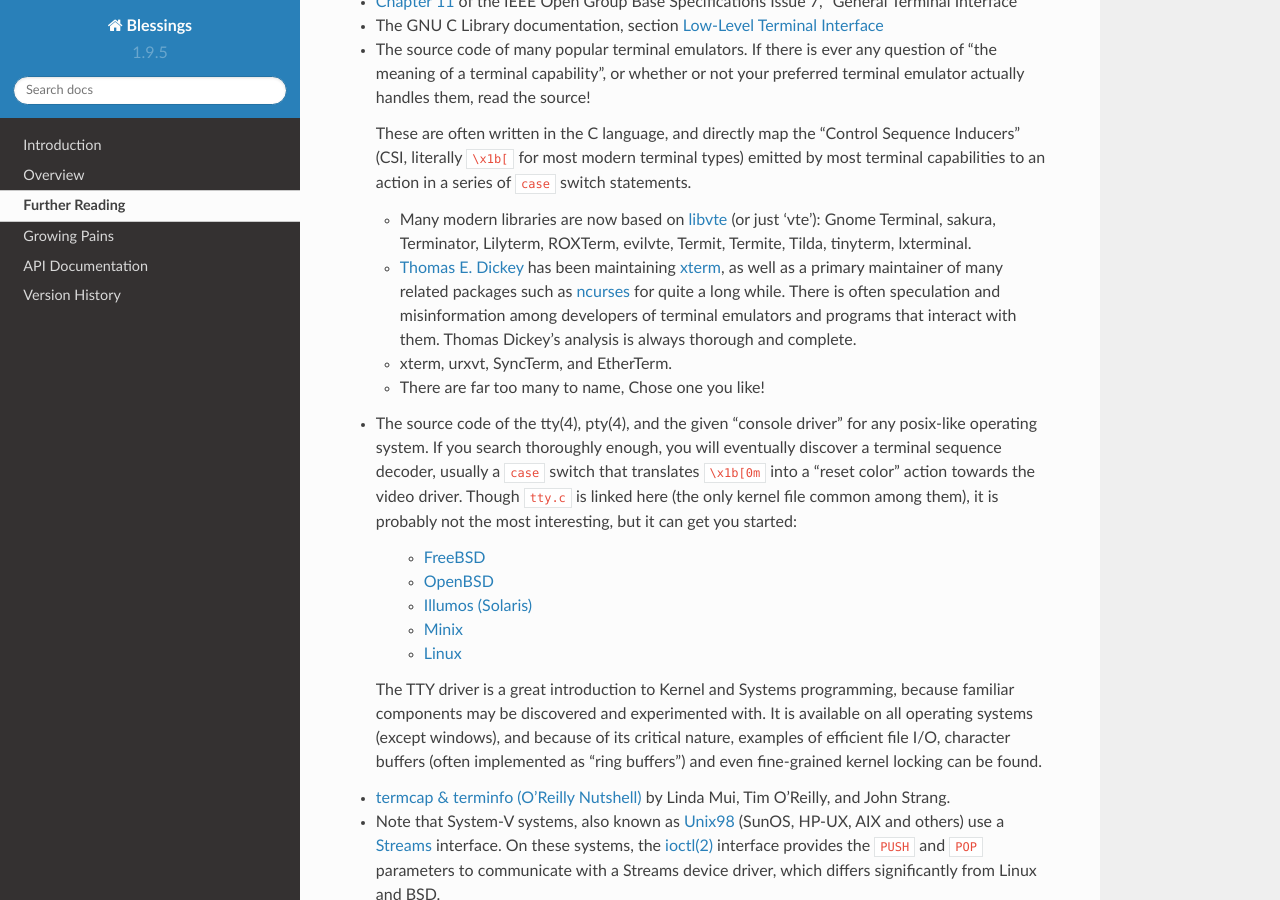
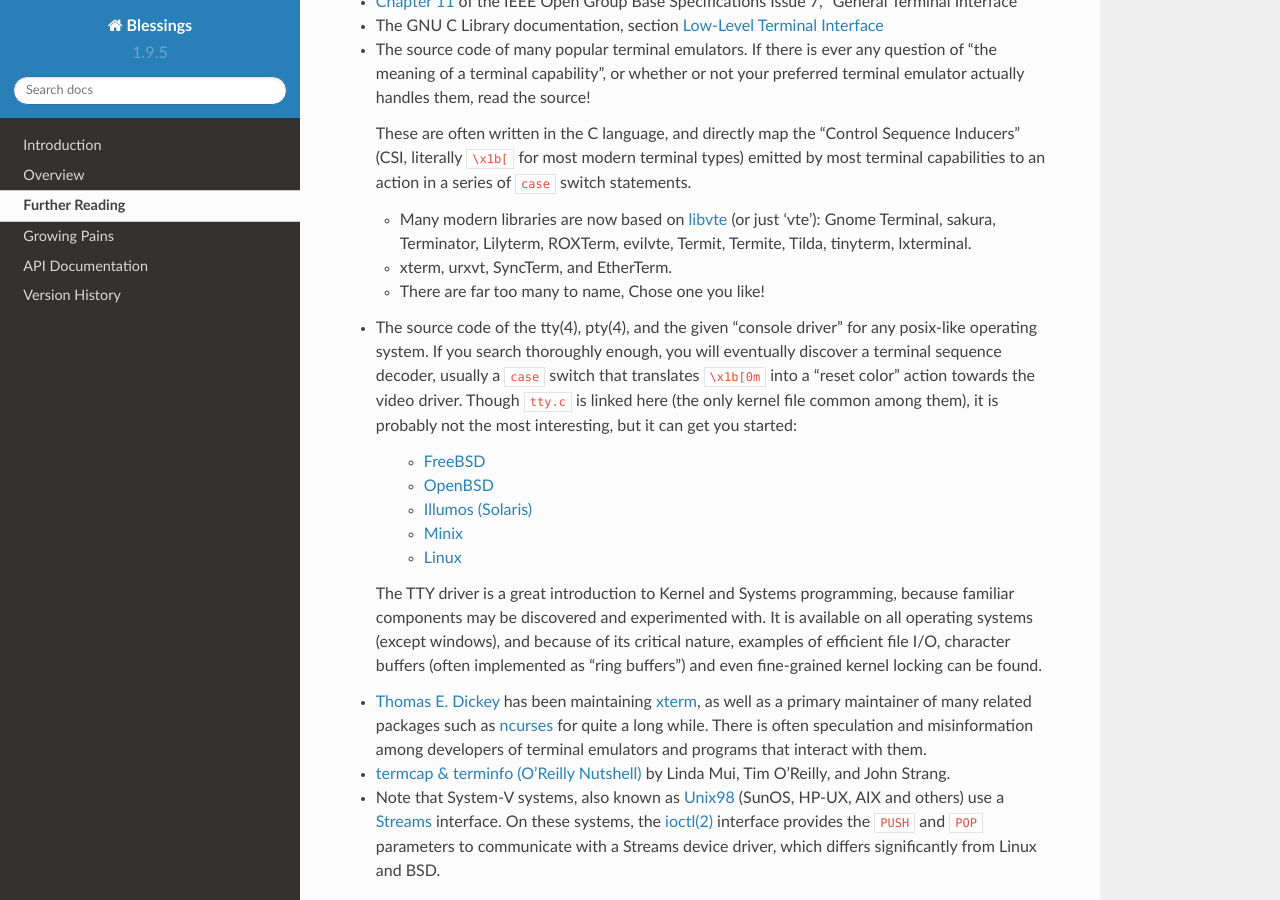
Before and after one commit to erikrose/blessings, a Sphinx documentation site: the page built from docs/further.rst, in a window 1280 px wide and 900 px high, scrolled down 484 px. Built offline with Sphinx 7.4.7 and the Read the Docs theme 2.0.0, drawn with Linux system fonts in a browser that asks for light colours; some of the changed lines change nothing that is shown.

Commit message:
move Thomas E Dickey's link out of 'source code' section

```diff
--- a/docs/further.rst
+++ b/docs/further.rst
@@ -57,13 +57,6 @@ Here are some recommended readings to help you along:
     <https://github.com/GNOME/vte>`_ (or just 'vte'): Gnome Terminal,
     sakura, Terminator, Lilyterm, ROXTerm, evilvte, Termit, Termite, Tilda,
     tinyterm, lxterminal.
-  - `Thomas E. Dickey <http://invisible-island.net/>`_ has been maintaining
-    `xterm <http://invisible-island.net/xterm/xterm.html>`_, as well as a
-    primary maintainer of many related packages such as `ncurses
-    <http://invisible-island.net/ncurses/ncurses.html>`_ for quite a long
-    while.  There is often speculation and misinformation among developers of
-    terminal emulators and programs that interact with them.  Thomas Dickey's
-    analysis is always thorough and complete.
   - xterm, urxvt, SyncTerm, and EtherTerm.
   - There are far too many to name, Chose one you like!
 
@@ -88,6 +81,13 @@ Here are some recommended readings to help you along:
   implemented as "ring buffers") and even fine-grained kernel locking can be
   found.
 
+- `Thomas E. Dickey <http://invisible-island.net/>`_ has been maintaining
+  `xterm <http://invisible-island.net/xterm/xterm.html>`_, as well as a
+  primary maintainer of many related packages such as `ncurses
+  <http://invisible-island.net/ncurses/ncurses.html>`_ for quite a long
+  while.  There is often speculation and misinformation among developers of
+  terminal emulators and programs that interact with them.
+
 - `termcap & terminfo (O'Reilly Nutshell)
   <http://www.amazon.com/termcap-terminfo-OReilly-Nutshell-Linda/dp/0937175226>`_
   by Linda Mui, Tim O'Reilly, and John Strang.
```
